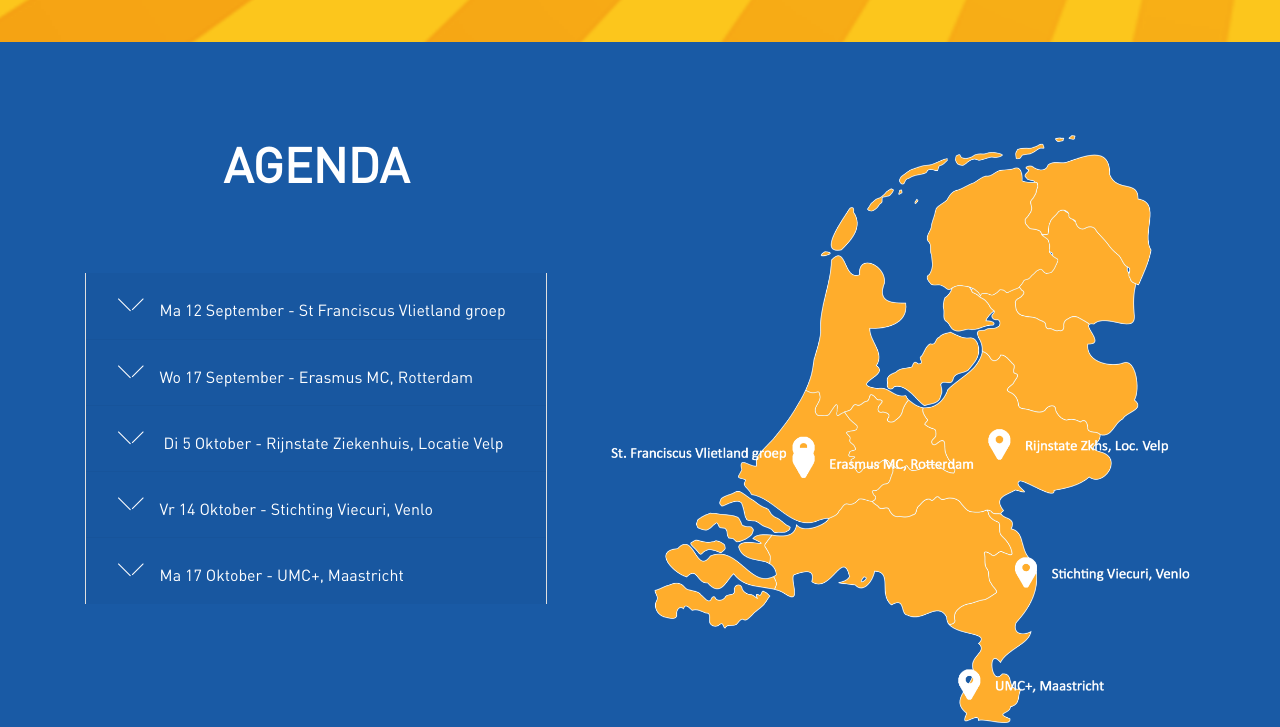
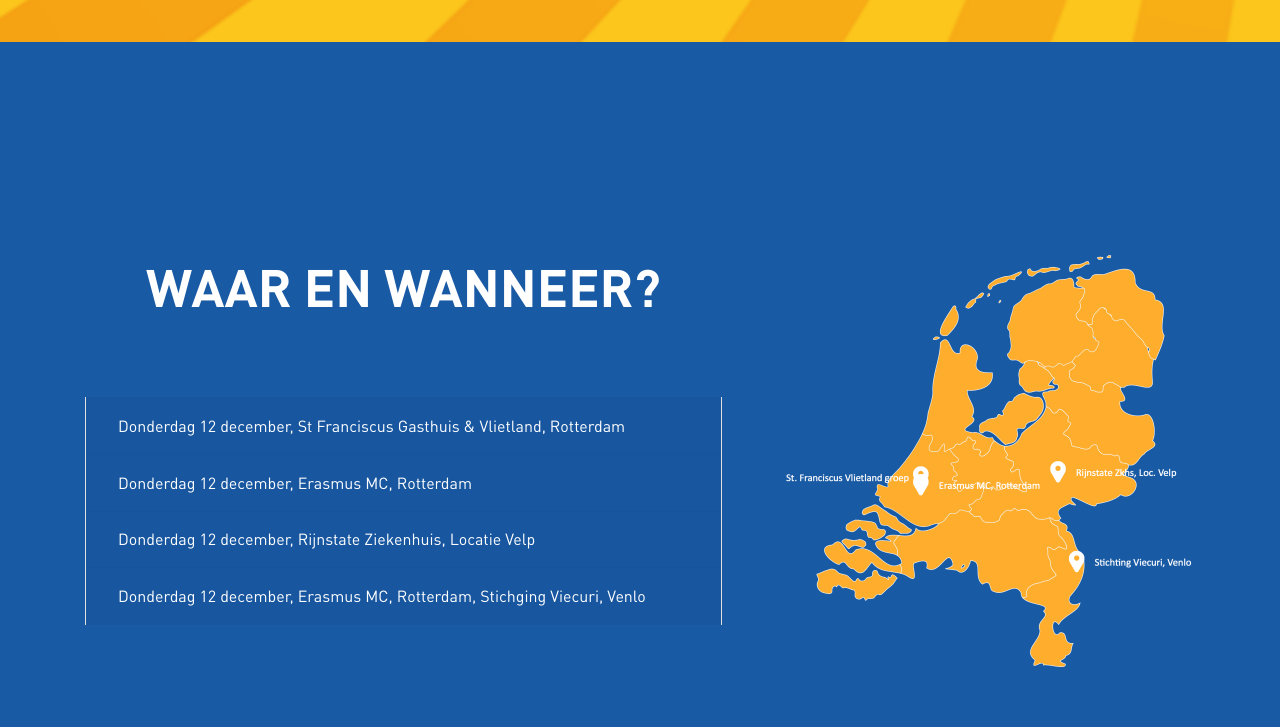
Before and after one commit to RicoHendriks/GaVoorCompressie, a plain HTML site: page page1.html in a window 1280 px wide. Shown: the part 1167-1894 px from the top of the page. Drawn offline with Linux system fonts and the light colour scheme; animation ran at ten frames a second; files whose address does not match are found by name.

Commit message:
create github pages

```diff
--- a/assets/mobirise/css/mbr-additional.css
+++ b/assets/mobirise/css/mbr-additional.css
@@ -2536,7 +2536,7 @@ body {
 .cid-rAxmebK86z {
   padding-top: 135px;
   padding-bottom: 105px;
-  background-image: url("../../../assets/images/website-format-1920x10803.png");
+  background-image: url("../../../assets/images/website-format-1920x10804.png");
 }
 .cid-rAxmebK86z .mbr-overlay {
   background-color: #ffffff;
@@ -2648,34 +2648,34 @@ body {
   text-align: center;
   color: #195aa5;
 }
-.cid-rwi2zVGcnH {
-  padding-top: 45px;
-  padding-bottom: 45px;
+.cid-rBAaI8ixcm {
+  padding-top: 165px;
+  padding-bottom: 165px;
   background-color: #195aa5;
 }
-.cid-rwi2zVGcnH p {
+.cid-rBAaI8ixcm p {
   color: #767676;
 }
-.cid-rwi2zVGcnH .mbr-section-subtitle {
+.cid-rBAaI8ixcm .mbr-section-subtitle {
   color: #767676;
 }
-.cid-rwi2zVGcnH .accordion-content {
+.cid-rBAaI8ixcm .accordion-content {
   flex-basis: 100%;
   -webkit-flex-basis: 100%;
 }
-.cid-rwi2zVGcnH .panel-group {
+.cid-rBAaI8ixcm .panel-group {
   width: 100%;
 }
-.cid-rwi2zVGcnH .card {
+.cid-rBAaI8ixcm .card {
   border-radius: 0px;
   margin-bottom: -1px;
 }
-.cid-rwi2zVGcnH .card .card-header {
+.cid-rBAaI8ixcm .card .card-header {
   border-radius: 0px;
   border: 0px;
   padding: 0;
 }
-.cid-rwi2zVGcnH .card .card-header a.panel-title {
+.cid-rBAaI8ixcm .card .card-header a.panel-title {
   margin-bottom: 0;
   font-style: normal;
   font-weight: 500;
@@ -2684,36 +2684,36 @@ body {
   margin-top: -1px;
   line-height: normal;
 }
-.cid-rwi2zVGcnH .card .card-header a.panel-title:focus {
+.cid-rBAaI8ixcm .card .card-header a.panel-title:focus {
   text-decoration: none !important;
 }
-.cid-rwi2zVGcnH .card .card-header a.panel-title h4 {
+.cid-rBAaI8ixcm .card .card-header a.panel-title h4 {
   padding: 1.3rem 2rem;
   border: 1px solid #dfdfdf;
   margin-bottom: 0;
 }
-.cid-rwi2zVGcnH .card .card-header a.panel-title h4 .sign {
+.cid-rBAaI8ixcm .card .card-header a.panel-title h4 .sign {
   padding-right: 1rem;
 }
-.cid-rwi2zVGcnH .mbr-figure {
+.cid-rBAaI8ixcm .mbr-figure {
   -webkit-align-self: flex-start;
   align-self: flex-start;
   padding-left: 4rem;
 }
 @media (max-width: 991px) {
-  .cid-rwi2zVGcnH .mbr-figure {
+  .cid-rBAaI8ixcm .mbr-figure {
     padding-right: 0;
     padding-left: 0;
     padding-top: 2rem;
   }
 }
-.cid-rwi2zVGcnH H2 {
+.cid-rBAaI8ixcm H2 {
   color: #ffffff;
 }
-.cid-rwi2zVGcnH H4 {
+.cid-rBAaI8ixcm H4 {
   color: #ffffff;
 }
-.cid-rwi2zVGcnH .panel-text {
+.cid-rBAaI8ixcm .panel-text {
   color: #ffffff;
 }
 .cid-rAxpMI5hlf {
--- a/page1.html
+++ b/page1.html
@@ -62,14 +62,14 @@
     </nav>
 </section>
 
-<section class="engine"><a href="https://mobirise.info/g">build your own website</a></section><section class="form cid-rAxmebK86z" id="formbuilder-1z">
+<section class="engine"><a href="https://mobirise.info/n">simple site templates</a></section><section class="form cid-rAxmebK86z" id="formbuilder-1z">
 
 
     <div class="container">
         <div class="row">
             <div class="col-lg-8 mx-auto mbr-form" data-form-type="formoid">
 <!--Formbuilder Form-->
-<form action="https://mobirise.com/" method="POST" class="mbr-form form-with-styler" data-form-title="Form Name"><input type="hidden" name="email" data-form-email="true" value="K/sHotNrbISPf8Ra48XeC3f7x8V8qmXPcyptXDfJeTnCjw9e73EzlNLse/u/nHMB2+tAa+OR/e4taus/yddNrNoVg2+NfoQAIFFYe3BrjiF8kS42PAa6vjdYbrXP4tQk">
+<form action="https://mobirise.com/" method="POST" class="mbr-form form-with-styler" data-form-title="Form Name"><input type="hidden" name="email" data-form-email="true" value="ViKgvcjWsn4mf/i+15fr9XKc+bo/G/rV9bTJywDTsxsuhJQBfX2LBd8aK2Eq2cT1q5LzjClDS2lP3ZmFqjdOT8ICxIfFSLFfa4hTfhyu9tFbp/VSYW1K+I1F9xYsyZbI">
 <div class="form-row">
 <div hidden="hidden" data-form-alert="" class="alert alert-success col-12">Bedankt voor het kandidaat stellen. U hoort spoedig van ons!</div>
 <div hidden="hidden" data-form-alert-danger="" class="alert alert-danger col-12">Oops...! some problem!</div>
@@ -170,7 +170,8 @@
     </div>
 </section>
 
-<section class="accordion2 cid-rwi2zVGcnH" id="accordion2-18">
+<section class="accordion2 cid-rBAaI8ixcm" id="accordion2-2f">
+
 
 
 
@@ -179,18 +180,17 @@
     <div class="container">
         <div class="media-container-row pt-5">
             <div class="accordion-content">
-                <h2 class="mbr-section-title align-center pb-3 mbr-fonts-style display-2"><strong>
-                        AGENDA</strong></h2>
+                <h2 class="mbr-section-title align-center pb-3 mbr-fonts-style display-1"><strong>
+                        WAAR EN WANNEER?</strong></h2>
 
-                <div id="bootstrap-accordion_10" class="panel-group accordionStyles accordion pt-5 mt-3" role="tablist" aria-multiselectable="true">
+                <div id="bootstrap-accordion_32" class="panel-group accordionStyles accordion pt-5 mt-3" role="tablist" aria-multiselectable="true">
                         <div class="card">
                             <div class="card-header" role="tab" id="headingOne">
-                                <a role="button" class="collapsed panel-title text-black" data-toggle="collapse" data-core="" href="#collapse1_10" aria-expanded="false" aria-controls="collapse1">
-                                    <h4 class="mbr-fonts-style display-7">
-                                        <span class="sign mbr-iconfont mbri-arrow-down inactive"></span>Ma 12 September - St Franciscus Vlietland groep</h4>
+                                <a role="button" class="collapsed panel-title text-black" data-toggle="collapse" data-core="" href="#collapse1_32" aria-expanded="false" aria-controls="collapse1">
+                                    <h4 class="mbr-fonts-style display-7">Donderdag 12 december, St Franciscus Gasthuis &amp; Vlietland, Rotterdam</h4>
                                 </a>
                             </div>
-                            <div id="collapse1_10" class="panel-collapse noScroll collapse" role="tabpanel" aria-labelledby="headingOne" data-parent="#bootstrap-accordion_10">
+                            <div id="collapse1_32" class="panel-collapse noScroll collapse" role="tabpanel" aria-labelledby="headingOne" data-parent="#bootstrap-accordion_32">
                                 <div class="panel-body p-4">
                                     <p class="mbr-fonts-style panel-text display-7">
                                        EXTRA INFO VOLGT</p>
@@ -200,13 +200,12 @@
 
                         <div class="card">
                             <div class="card-header" role="tab" id="headingTwo">
-                                <a role="button" class="collapsed panel-title text-black" data-toggle="collapse" data-core="" href="#collapse2_10" aria-expanded="false" aria-controls="collapse2">
-                                    <h4 class="mbr-fonts-style mbr-fonts-style display-7">
-                                        <span class="sign mbr-iconfont mbri-arrow-down inactive"></span>Wo 17 September - Erasmus MC, Rotterdam</h4>
+                                <a role="button" class="collapsed panel-title text-black" data-toggle="collapse" data-core="" href="#collapse2_32" aria-expanded="false" aria-controls="collapse2">
+                                    <h4 class="mbr-fonts-style mbr-fonts-style display-7">Donderdag 12 december, Erasmus MC, Rotterdam</h4>
                                 </a>
 
                             </div>
-                            <div id="collapse2_10" class="panel-collapse noScroll collapse" role="tabpanel" aria-labelledby="headingTwo" data-parent="#bootstrap-accordion_10">
+                            <div id="collapse2_32" class="panel-collapse noScroll collapse" role="tabpanel" aria-labelledby="headingTwo" data-parent="#bootstrap-accordion_32">
                                 <div class="panel-body p-4">
                                     <p class="mbr-fonts-style panel-text display-7">
                                        EXTRA INFO VOLGT</p>
@@ -216,12 +215,11 @@
 
                         <div class="card">
                             <div class="card-header" role="tab" id="headingThree">
-                                <a role="button" class="collapsed panel-title text-black" data-toggle="collapse" data-core="" href="#collapse3_10" aria-expanded="false" aria-controls="collapse3">
-                                    <h4 class="mbr-fonts-style display-7">
-                                        <span class="sign mbr-iconfont mbri-arrow-down inactive"></span>&nbsp;Di 5 Oktober - Rijnstate Ziekenhuis, Locatie Velp</h4>
+                                <a role="button" class="collapsed panel-title text-black" data-toggle="collapse" data-core="" href="#collapse3_32" aria-expanded="false" aria-controls="collapse3">
+                                    <h4 class="mbr-fonts-style display-7">Donderdag 12 december, Rijnstate Ziekenhuis, Locatie Velp</h4>
                                 </a>
                             </div>
-                            <div id="collapse3_10" class="panel-collapse noScroll collapse" role="tabpanel" aria-labelledby="headingThree" data-parent="#bootstrap-accordion_10">
+                            <div id="collapse3_32" class="panel-collapse noScroll collapse" role="tabpanel" aria-labelledby="headingThree" data-parent="#bootstrap-accordion_32">
                                 <div class="panel-body p-4">
                                     <p class="mbr-fonts-style panel-text display-7">EXTRA INFO VOLGT<br></p>
                                 </div>
@@ -230,27 +228,11 @@
 
                         <div class="card">
                             <div class="card-header" role="tab" id="headingFour">
-                                <a role="button" class="collapsed panel-title text-black" data-toggle="collapse" data-core="" href="#collapse4_10" aria-expanded="false" aria-controls="collapse4">
-                                    <h4 class="mbr-fonts-style display-7">
-                                        <span class="sign mbr-iconfont mbri-arrow-down inactive"></span>Vr 14 Oktober - Stichting Viecuri, Venlo</h4>
+                                <a role="button" class="collapsed panel-title text-black" data-toggle="collapse" data-core="" href="#collapse4_32" aria-expanded="false" aria-controls="collapse4">
+                                    <h4 class="mbr-fonts-style display-7">Donderdag 12 december, Erasmus MC, Rotterdam, Stichging Viecuri, Venlo</h4>
                                 </a>
                             </div>
-                            <div id="collapse4_10" class="panel-collapse noScroll collapse" role="tabpanel" aria-labelledby="headingFour" data-parent="#bootstrap-accordion_10">
-                                <div class="panel-body p-4">
-                                    <p class="mbr-fonts-style panel-text display-7">
-                                       EXTRA INFO VOLGT</p>
-                                </div>
-                            </div>
-                        </div>
-
-                        <div class="card">
-                            <div class="card-header" role="tab" id="headingFive">
-                                <a role="button" class="collapsed panel-title text-black" data-toggle="collapse" data-core="" href="#collapse5_10" aria-expanded="false" aria-controls="collapse5">
-                                    <h4 class="mbr-fonts-style display-7">
-                                        <span class="sign mbr-iconfont mbri-arrow-down inactive"></span>Ma 17 Oktober - UMC+, Maastricht</h4>
-                                </a>
-                            </div>
-                            <div id="collapse5_10" class="panel-collapse noScroll collapse" role="tabpanel" aria-labelledby="headingFive" data-parent="#bootstrap-accordion_10">
+                            <div id="collapse4_32" class="panel-collapse noScroll collapse" role="tabpanel" aria-labelledby="headingFour" data-parent="#bootstrap-accordion_32">
                                 <div class="panel-body p-4">
                                     <p class="mbr-fonts-style panel-text display-7">
                                        EXTRA INFO VOLGT</p>
@@ -259,13 +241,16 @@
                         </div>
 
 
+
+
                 </div>
             </div>
-            <div class="mbr-figure" style="width: 132%;">
-                    <img src="assets/images/netherlands-1110x1119.png" alt="Mobirise" title="">
+            <div class="mbr-figure" style="width: 70%;">
+                    <img src="assets/images/netherlands-818x824.png" alt="Mobirise" title="">
             </div>
         </div>
     </div>
+
 </section>
 
 <section class="cid-rAxpMI5hlf mbr-parallax-background" id="footer1-22">
```
Also changed, not shown: assets/images/hashes.json (+1 -1 lines), index.html (+2 -2 lines), page2.html (+1 -1 lines), page3.html (+1 -1 lines), assets/images/website-format-1920x10804.png (added), 1 other file.
